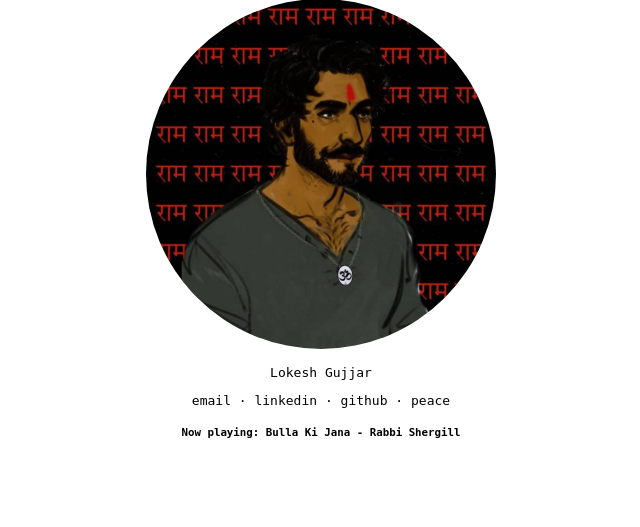
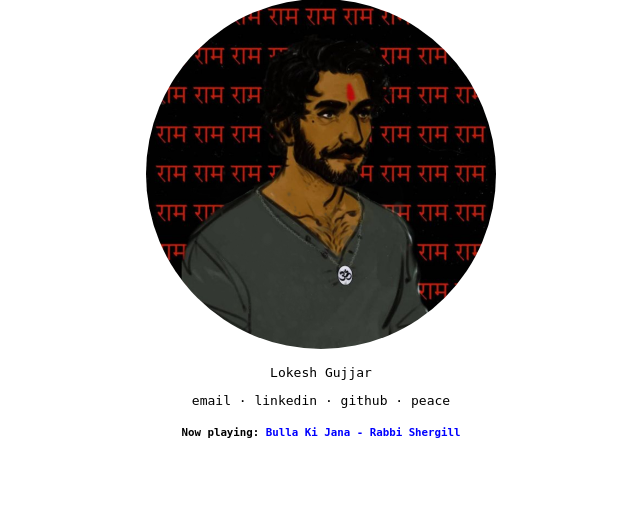
Before and after one commit to LokeshGujjar/lokeshgujjar.github.io, a PHP site: page / in a window 1280 px wide. Shown: the part 171-698 px from the top of the page, without its empty margins (319-959 px from the left). Run offline with PHP 8.4, Linux system fonts and the light colour scheme; some libraries are stand-ins or nearby versions.

Commit message:
Update style.css

```diff
--- a/style.css
+++ b/style.css
@@ -87,9 +87,5 @@ body {
   }
 
   .song-name {
-    color: yellow;
+    color: blue;
   }
-
-  .song-name {
-    color: black;
-  }
```
